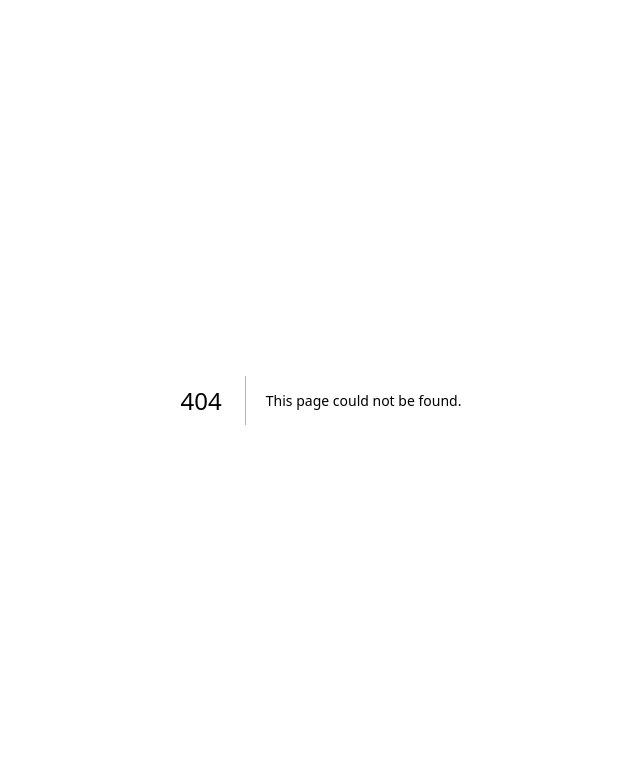
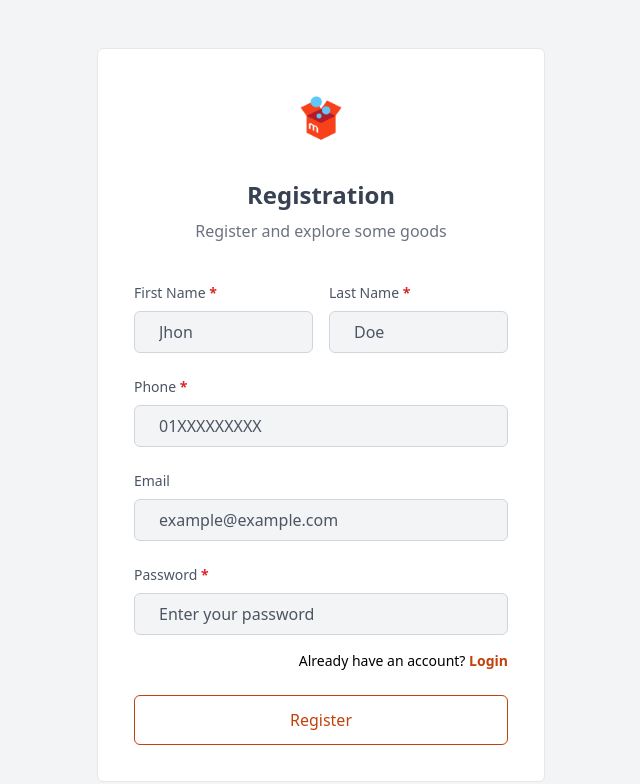
Before and after one commit to souraavsen/Online-Buyer, a Next.js app: page /registration in a window 1280 px wide. Before the commit this address had no page. Shown: the top 784 px of the page, without its empty margins (319-959 px from the left). Built offline with nearby package versions, Linux system fonts and the light colour scheme.

Commit message:
feat: registration page design

```diff
--- a/app/login/page.js
+++ b/app/login/page.js
@@ -3,9 +3,10 @@ import Image from "next/image";
 import logo from "../../public/assets/Images/logo.png";
 import { Storage } from "../Shared/utils/store";
 import { useEffect, useState } from "react";
+import Link from "next/link";
 
 const Login = () => {
-  const [data, setData] = useState({
+  const [loginCredential, setLoginCredential] = useState({
     email: "",
     password: "",
   });
@@ -16,7 +17,7 @@ const Login = () => {
     // }
 
     if (Storage.getItem("crm_email") && Storage.getItem("crm_password")) {
-      setData({
+      setLoginCredential({
         email: Storage.getItem("crm_email"),
         password: Storage.getItem("crm_password")?.split("_")[0],
       });
@@ -24,9 +25,9 @@ const Login = () => {
   }, []);
 
   const userData = (e) => {
-    const userdata = { ...data };
+    const userdata = { ...loginCredential };
     userdata[e.target.id] = e.target.value;
-    setData(userdata);
+    setLoginCredential(userdata);
   };
 
   const handleLoginReq = (e) => {
@@ -47,10 +48,10 @@ const Login = () => {
 
   const handleRememberMe = (e) => {
     if (e.target.checked) {
-      Storage.setItem("__ue__", data.email);
+      Storage.setItem("__ue__", loginCredential.email);
       Storage.setItem(
         "__up__",
-        data.password +
+        loginCredential.password +
           "_" +
           makeid(3) +
           "_" +
@@ -88,7 +89,7 @@ const Login = () => {
                 htmlFor='email'
                 className='block mb-2 text-sm text-gray-600'
               >
-                Email
+                Phone
               </label>
               {/* <Input
               size='large'
@@ -133,19 +134,36 @@ const Login = () => {
               />
             </div>
 
-            <div className='mb-6 font-poppins flex items-center'>
+            <div className='mb-6 font-poppins flex items-center justify-between'>
+              <div>
                 <input
                   className='cursor-pointer mr-2'
                   type='checkbox'
                   name='remember me'
                   id='remember_me'
                   defaultValue='off'
-                disabled={data.email && data.password ? false : true}
+                  disabled={
+                    loginCredential.email && loginCredential.password
+                      ? false
+                      : true
+                  }
                   onChange={handleRememberMe}
                 />
                 <label className='cursor-pointer' htmlFor='remember_me'>
                   Remember Me
                 </label>
+              </div>
+
+              <div className='text-sm'>
+                Have not register yet?{" "}
+                <Link
+                  href={"/registration"}
+                  className='text-orange-700 font-semibold'
+                >
+                  {" "}
+                  Register
+                </Link>
+              </div>
             </div>
 
             <div className='mb-6'>
--- /dev/null
+++ b/app/registration/page.js
@@ -0,0 +1,177 @@
+"use client";
+import Image from "next/image";
+import Link from "next/link";
+import { useState } from "react";
+import logo from "../../public/assets/Images/logo.png";
+
+const Registration = () => {
+  const [registrationData, setRegistrationData] = useState({
+    first_name: "",
+    last_name: "",
+    phone: "",
+    email: "",
+    password: "",
+  });
+
+  const handleUserRegistrationData = (e) => {
+    const userdata = { ...registrationData };
+    userdata[e.target.id] = e.target.value;
+    setRegistrationData(userdata);
+  };
+
+  console.log(registrationData);
+
+  const handleRegistrationReq = (e) => {
+    e.preventDefault();
+    console.log("Clicked");
+  };
+
+  //   function makeid(length) {
+  //     var result = "";
+  //     var characters =
+  //       "ABCDEFGHIJKLMNOPQRSTUVWXYZabcdefghijklmnopqrstuvwxyz0123456789";
+  //     var charactersLength = characters.length;
+  //     for (var i = 0; i < length; i++) {
+  //       result += characters.charAt(Math.floor(Math.random() * charactersLength));
+  //     }
+  //     return result;
+  //   }
+
+  return (
+    <div className='flex justify-center items-center bg-gray-100 py-12'>
+      <div className='container max-w-md border border-gray-200 rounded-md p-3 bg-white '>
+        <div className='pb-3 pt-8'>
+          <div className='flex flex-col items-center'>
+            <Image src={logo} width={50} height={50} />
+          </div>
+        </div>
+
+        <div className='text-center my-6'>
+          <h1 className='text-2xl font-semibold text-gray-700 font-poppins'>
+            Registration
+          </h1>
+          <p className='text-gray-500 pt-2 pb-4 font-poppins'>
+            Register and explore some goods
+          </p>
+        </div>
+
+        <div className='m-6'>
+          <form className='mb-4' onSubmit={handleRegistrationReq}>
+            <div className='flex items-center gap-4'>
+              <div className='w-1/2 mb-6 font-poppins'>
+                <label
+                  htmlFor='email'
+                  className='block mb-2 text-sm text-gray-600'
+                >
+                  First Name{" "}
+                  <span className='text-red-600 text-sm font-semibold'>*</span>
+                </label>
+                <input
+                  type='text'
+                  name='last_name'
+                  id='first_name'
+                  onChange={handleUserRegistrationData}
+                  placeholder='Jhon'
+                  className='w-full px-6 py-2 placeholder-gray-600 border bg-gray-100 border-gray-300 rounded-md focus:outline-none focus:border-brand-color'
+                  required
+                />
+              </div>
+              <div className='w-1/2 mb-6 font-poppins'>
+                <label
+                  htmlFor='email'
+                  className='block mb-2 text-sm text-gray-600'
+                >
+                  Last Name{" "}
+                  <span className='text-red-600 text-sm font-semibold'>*</span>
+                </label>
+                <input
+                  type='text'
+                  name='last_name'
+                  id='last_name'
+                  onChange={handleUserRegistrationData}
+                  placeholder='Doe'
+                  className='w-full px-6 py-2 placeholder-gray-600 border bg-gray-100 border-gray-300 rounded-md focus:outline-none focus:border-brand-color'
+                  required
+                />
+              </div>
+            </div>
+
+            <div className='mb-6 font-poppins'>
+              <label
+                htmlFor='email'
+                className='block mb-2 text-sm text-gray-600'
+              >
+                Phone{" "}
+                <span className='text-red-600 text-sm font-semibold'>*</span>
+              </label>
+              <input
+                type='text'
+                name='phone'
+                id='phone'
+                onChange={handleUserRegistrationData}
+                placeholder='01XXXXXXXXX'
+                maxLength={11}
+                className='w-full px-6 py-2 placeholder-gray-600 border bg-gray-100 border-gray-300 rounded-md focus:outline-none focus:border-brand-color'
+                required
+              />
+            </div>
+
+            <div className='mb-6 font-poppins'>
+              <label
+                htmlFor='email'
+                className='block mb-2 text-sm text-gray-600'
+              >
+                Email
+              </label>
+              <input
+                type='email'
+                name='email'
+                id='email'
+                onChange={handleUserRegistrationData}
+                placeholder='example@example.com'
+                className='w-full px-6 py-2 placeholder-gray-600 border bg-gray-100 border-gray-300 rounded-md focus:outline-none focus:border-brand-color'
+              />
+            </div>
+
+            <div className='mb-4 font-poppins'>
+              <div className='flex justify-between mb-2'>
+                <label htmlFor='password' className='text-sm text-gray-600'>
+                  Password{" "}
+                  <span className='text-red-600 text-sm font-semibold'>*</span>
+                </label>
+              </div>
+              <input
+                type='password'
+                name='password'
+                id='password'
+                onChange={handleUserRegistrationData}
+                placeholder='Enter your password'
+                className='w-full px-6 py-2 placeholder-gray-600 border bg-gray-100 border-gray-300 rounded-md focus:outline-none focus:border-brand-color'
+                required
+              />
+            </div>
+
+            <div className='float-right mb-6 text-sm'>
+              <div>
+                Already have an account?{" "}
+                <Link href={"/login"} className='text-orange-700 font-semibold'>
+                  Login
+                </Link>
+              </div>
+            </div>
+            <div className='my-6'>
+              <button
+                type='submit'
+                className='w-full p-3 text-orange-700 border border-orange-700 font-medium bg-brand-color bg-opacity-80 hover:bg-primary-800 rounded-md focus:outline-none font-poppins'
+              >
+                Register
+              </button>
+            </div>
+          </form>
+        </div>
+      </div>
+    </div>
+  );
+};
+
+export default Registration;
```
Lines whose indentation alone changed are shown as unchanged.
